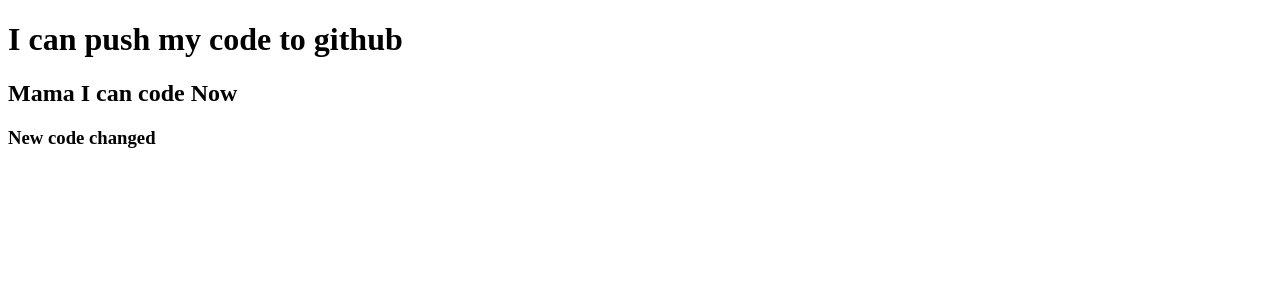
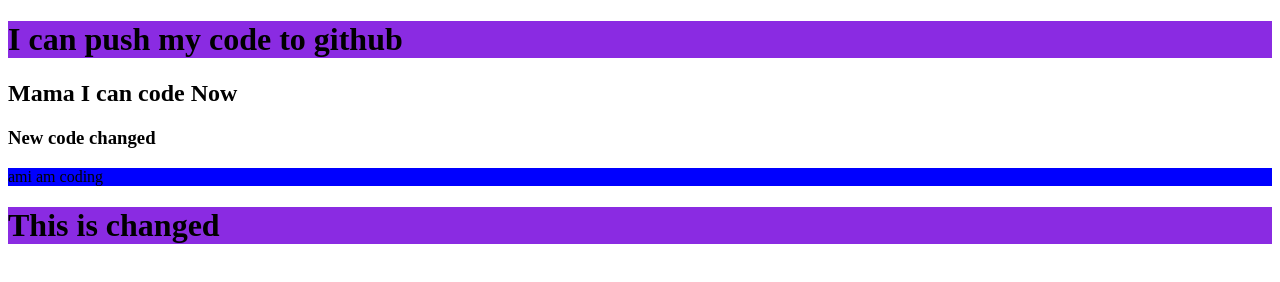
Before and after one commit to hridoykst-web/my-seound-repo, a plain HTML site: page index.html in a window 1280 px wide. Drawn offline with Linux system fonts and the light colour scheme.

Commit message:
styles added

```diff
--- a/index.html
+++ b/index.html
@@ -5,10 +5,13 @@
     <meta http-equiv="X-UA-Compatible" content="IE=edge">
     <meta name="viewport" content="width=device-width, initial-scale=1.0">
     <title>My second repo</title>
+    <link rel="stylesheet" href="style.css">
 </head>
 <body>
     <h1>I can push my code to github</h1>
     <h2>Mama I can code Now</h2>
     <h3>New code changed</h3>
+    <p>ami am coding</p>
+    <h1>This is changed</h1>
 </body>
 </html>
--- /dev/null
+++ b/style.css
@@ -0,0 +1,6 @@
+p{
+    background-color: blue;
+}
+h1{
+    background-color: blueviolet;
+}
```
